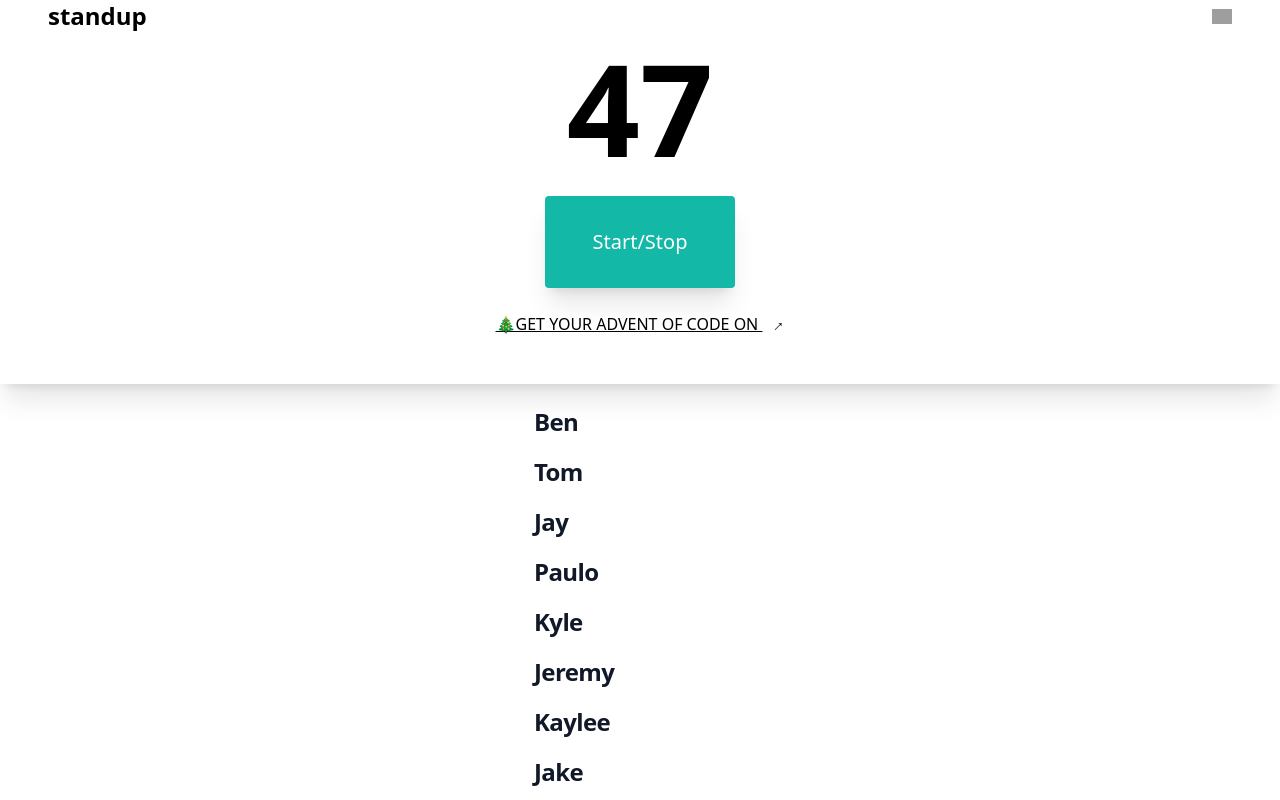
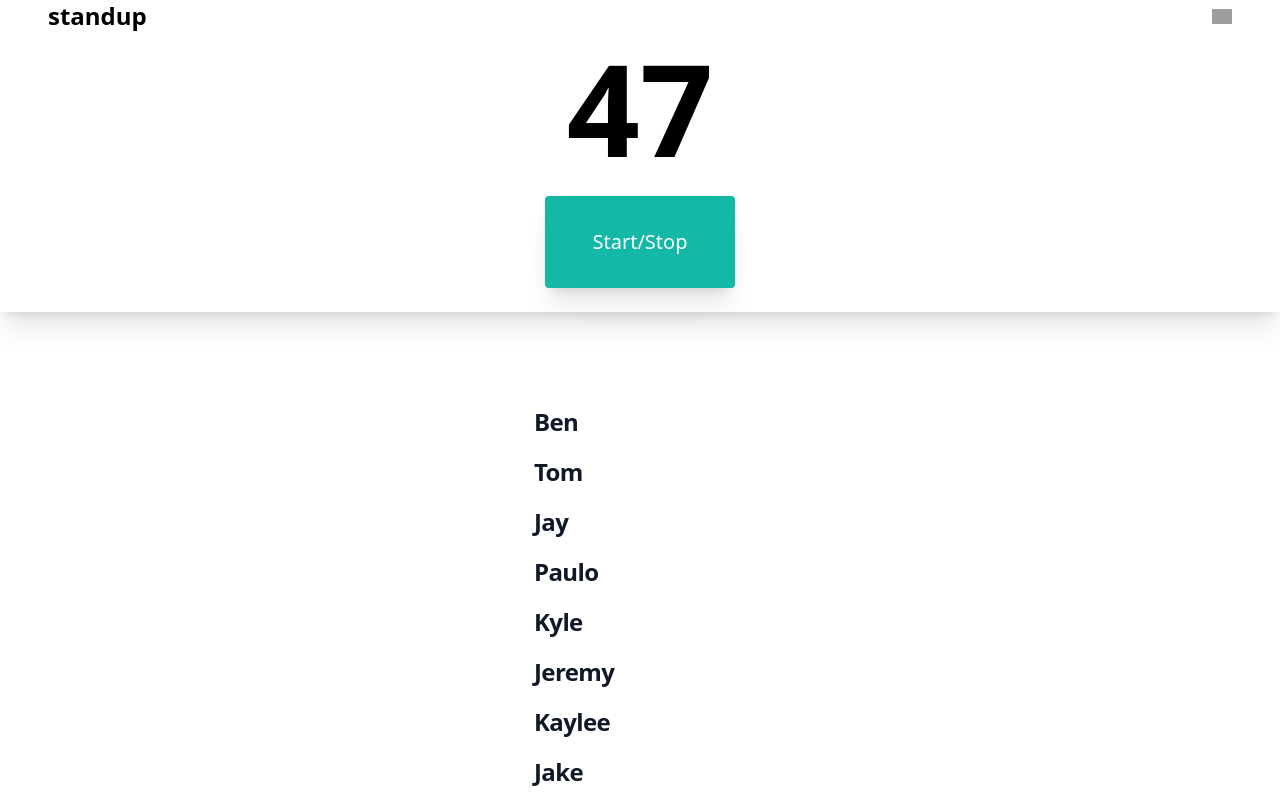
Before and after one commit to kel89/standup-timer, a React (Create React App) app: page / in a window 1280 px wide. Shown: the top 800 px of the page. Built offline with nearby package versions, Linux system fonts and the light colour scheme; grey boxes are pictures that could not be loaded.

Commit message:
christmas is over

```diff
--- a/src/components/timer.js
+++ b/src/components/timer.js
@@ -71,7 +71,6 @@ export default function Timer({
             Start/Stop
           </button>
         </div>
-        <a href="https://adventofcode.com/2023/day/1" className="mx-auto block text-center my-6 underline">🎄GET YOUR ADVENT OF CODE ON <span className="inline-block -rotate-45 ml-1.5">&rarr;</span></a>
       </div>
       <img
         src={Reaper}
```
